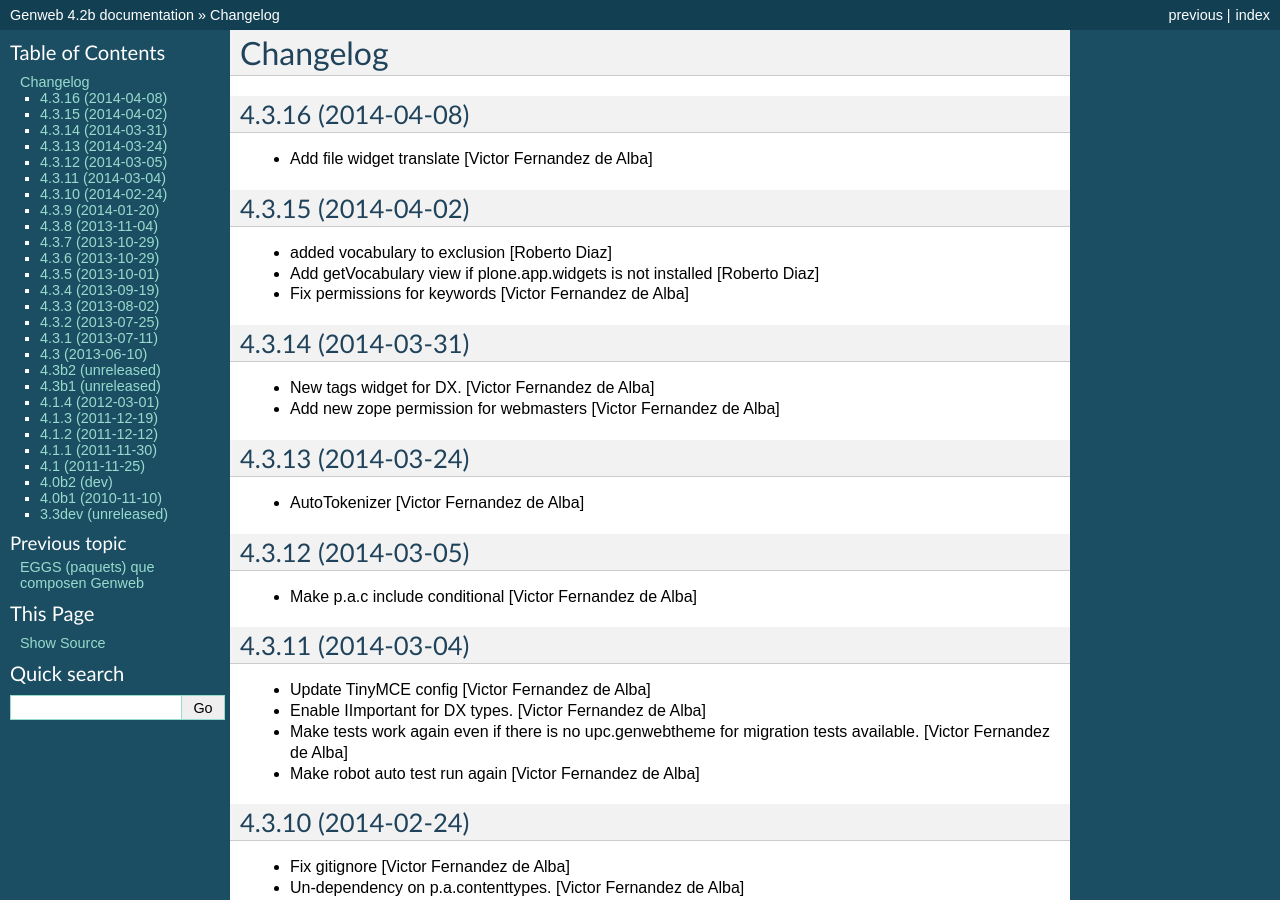
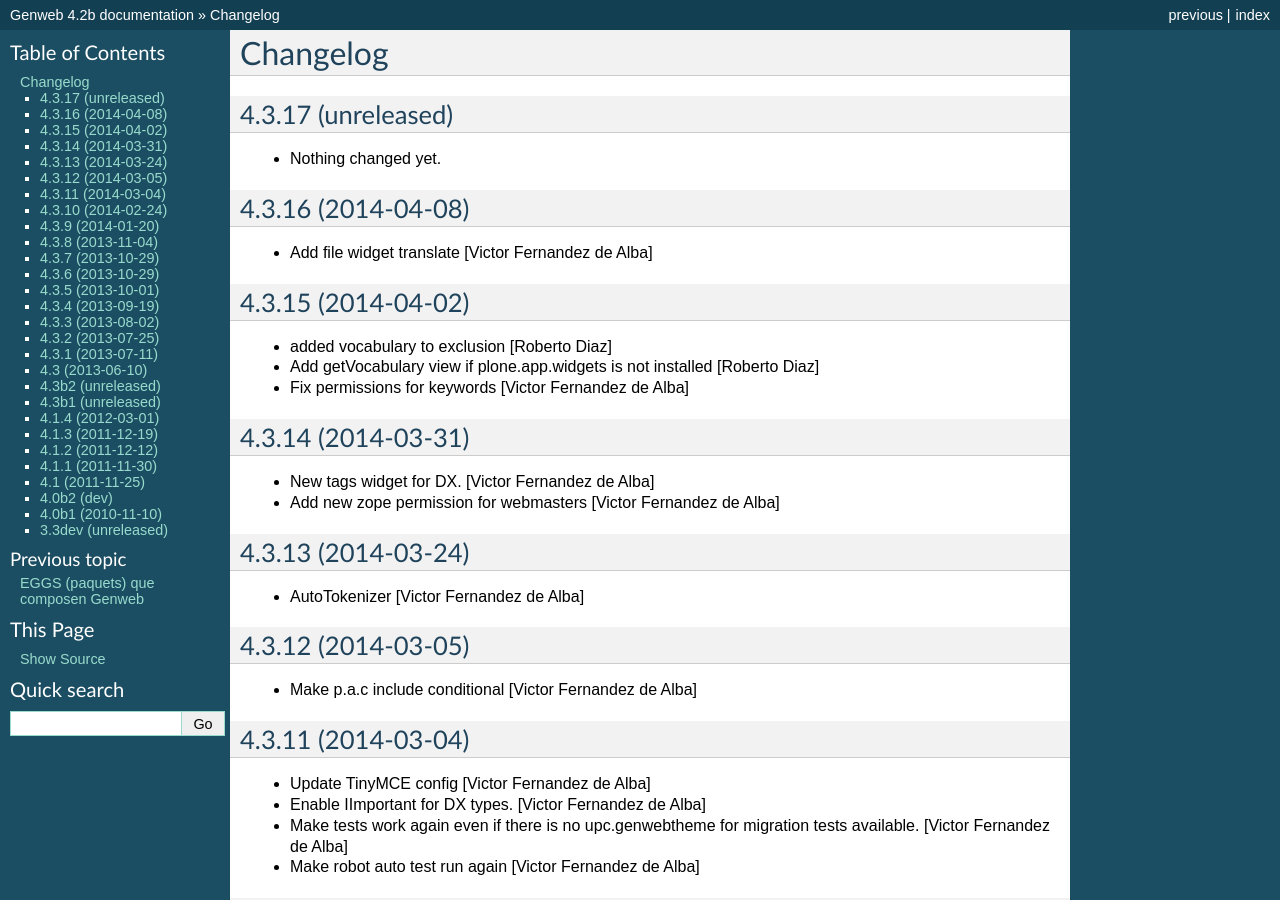
Before and after one commit to UPCnet/genweb.core, a Sphinx documentation site: the page built from docs/HISTORY.rst, in a window 1280 px wide and 900 px high. Built offline with Sphinx 7.4.7, drawn with Linux system fonts in a browser that asks for light colours.

Commit message:
Back to development: 4.3.17

```diff
--- a/docs/HISTORY.rst
+++ b/docs/HISTORY.rst
@@ -1,5 +1,11 @@
 Changelog
 =========
+
+4.3.17 (unreleased)
+-------------------
+
+- Nothing changed yet.
+
 
 4.3.16 (2014-04-08)
 -------------------
--- a/setup.py
+++ b/setup.py
@@ -1,7 +1,7 @@
 from setuptools import setup, find_packages
 import os
 
-version = '4.3.16'
+version = '4.3.17.dev0'
 
 README = open("README.rst").read()
 HISTORY = open(os.path.join("docs", "HISTORY.rst")).read()
```
